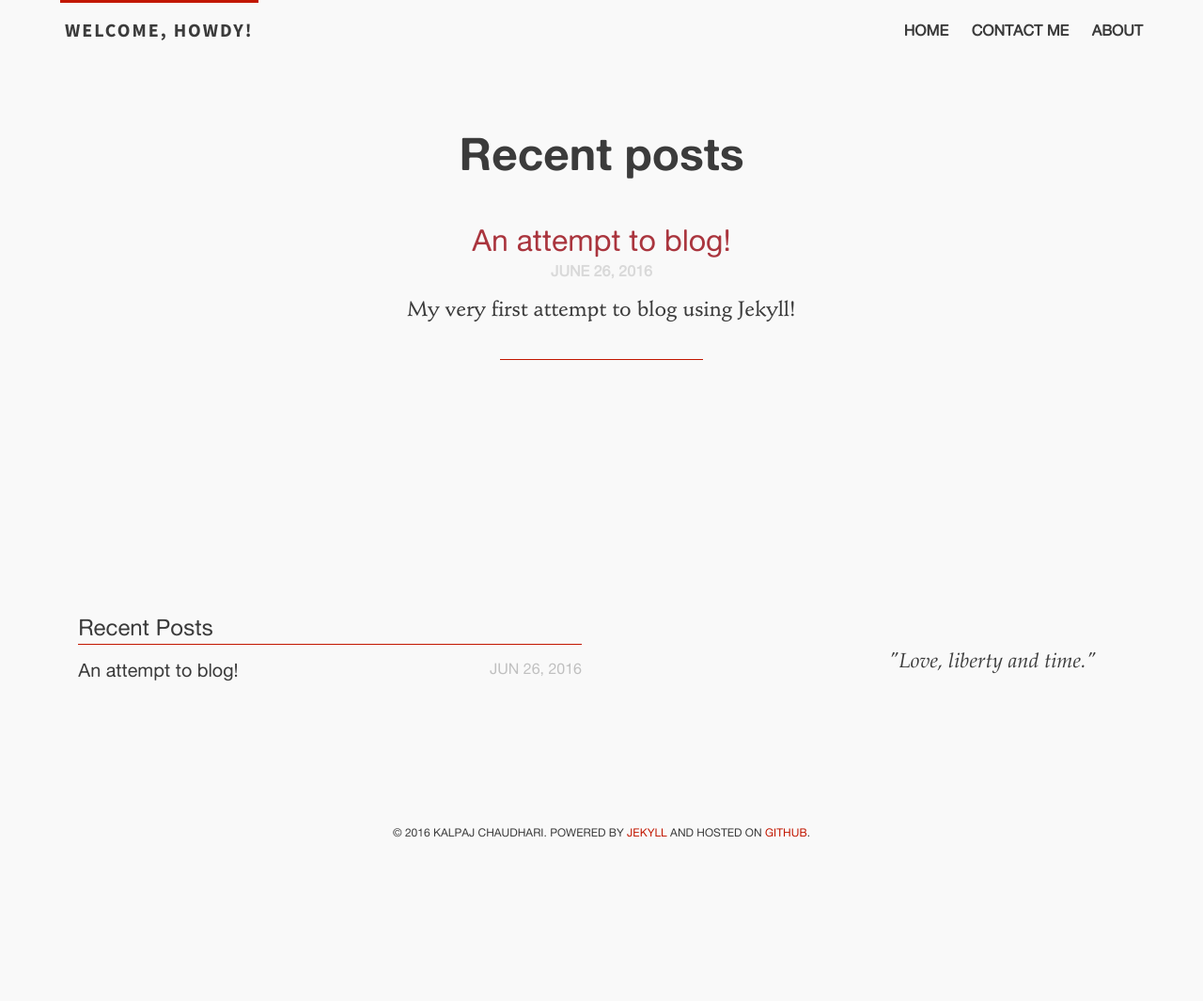
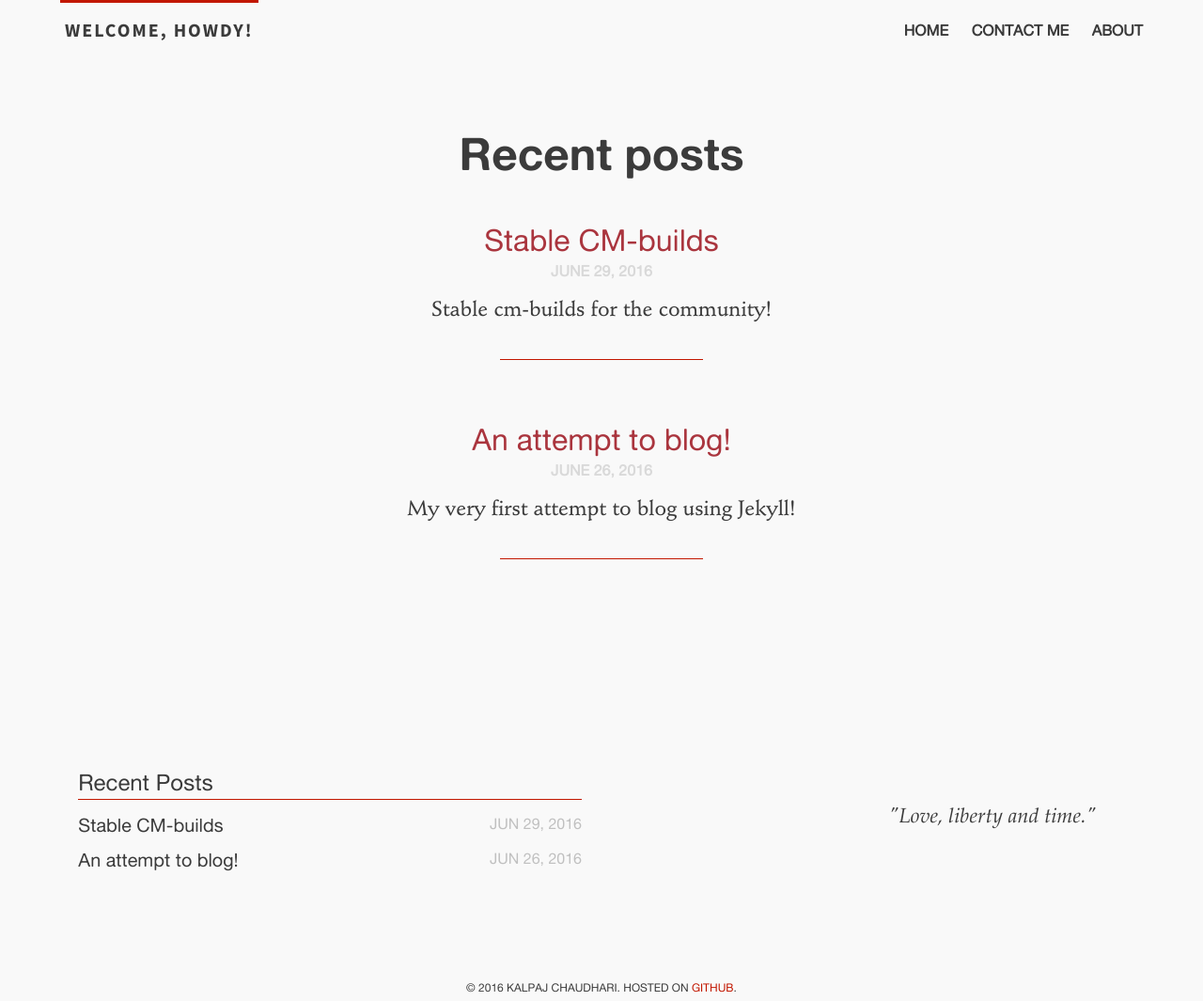
Before and after one commit to daedroza/daedroza.github.io, a Jekyll site: the page built from index.md, in a window 1280 px wide. Shown: the whole page at 94% size. Built offline with Jekyll 4.4.1, drawn with Linux system fonts in a browser that asks for light colours; before the commit the page ends 900 px from its top, so only the background shows below that; some of the changed lines change nothing that is shown.

Commit message:
Add new stuff.
Signed-off-by: Kalpaj Chaudhari <Kalpaj Chaudhari>

```diff
--- a/_includes/footer.html
+++ b/_includes/footer.html
@@ -21,7 +21,7 @@
         </ul>
     </div>
     </aside>
-    <small>&copy; {{ site.time | date: '%Y' }} {{ site.owner.name }}. Powered by <a href="http://jekyllrb.com">Jekyll</a> and hosted on <a href="https://github.com/daedroza/daedroza.github.io">Github</a>.</small>
+    <small>&copy; {{ site.time | date: '%Y' }} {{ site.owner.name }}. Hosted on <a href="https://github.com/daedroza/daedroza.github.io">Github</a>.</small>
   </footer>
 
   <!-- If they're out, get some from the cellar -->
--- /dev/null
+++ b/_posts/2016-06-29-stable-cm-builds.markdown
@@ -0,0 +1,35 @@
+---
+layout: post
+title: Stable CM-builds
+description: "Stable cm-builds for the community!"
+mathjax: true
+date:   2016-06-29 15:30:28 +0530
+typefix:
+     indent: true
+image:
+     feature: "https://upload.wikimedia.org/wikipedia/en/thumb/1/10/CyanogenMod_logo.svg/1524px-CyanogenMod_logo.svg.png"
+---
+
+Hello, this is a 14-days/monthly buildbot for fusion3 devices. Remember, they are made from last-known stable
+configuration to me. Additionally, I have done some cherry-picks, including rotation sensor fix.
+I assume that you have already all the stuff from the xda-thread corresponding to this and only then head
+over to downloads!
+{% highlight bash %}
+From fusion3-common
+3dd2c32 fusion3-common: Use MONOTONIC for rotation sensor timestamp
+531f3f1 fusion3-common: Update custombootimg for renamed toybox_init
+c5be746 init: remove no_sleep from mpdecision
+
+From kernel_apq8064
+6392ba2 cpu: Fix generic idle thread allocation
+b84c9d8 arm: Use generic idle thread allocation
+788cd32 smp: Add task_struct argument to __cpu_up()
+de18ee1 CPU hotplug: Provide lockless versions of callback registration functions
+22d0ae9 power: remove earlysuspend
+{% endhighlight %}
+
+Download link for fusion3 devices : [G-drive](https://drive.google.com/open?id=0B9yrk5QZnasiV1BaY1libUdBbWc)
+
+Please use list-view and download for your proper device!
+
+Happy Flashing!
```
